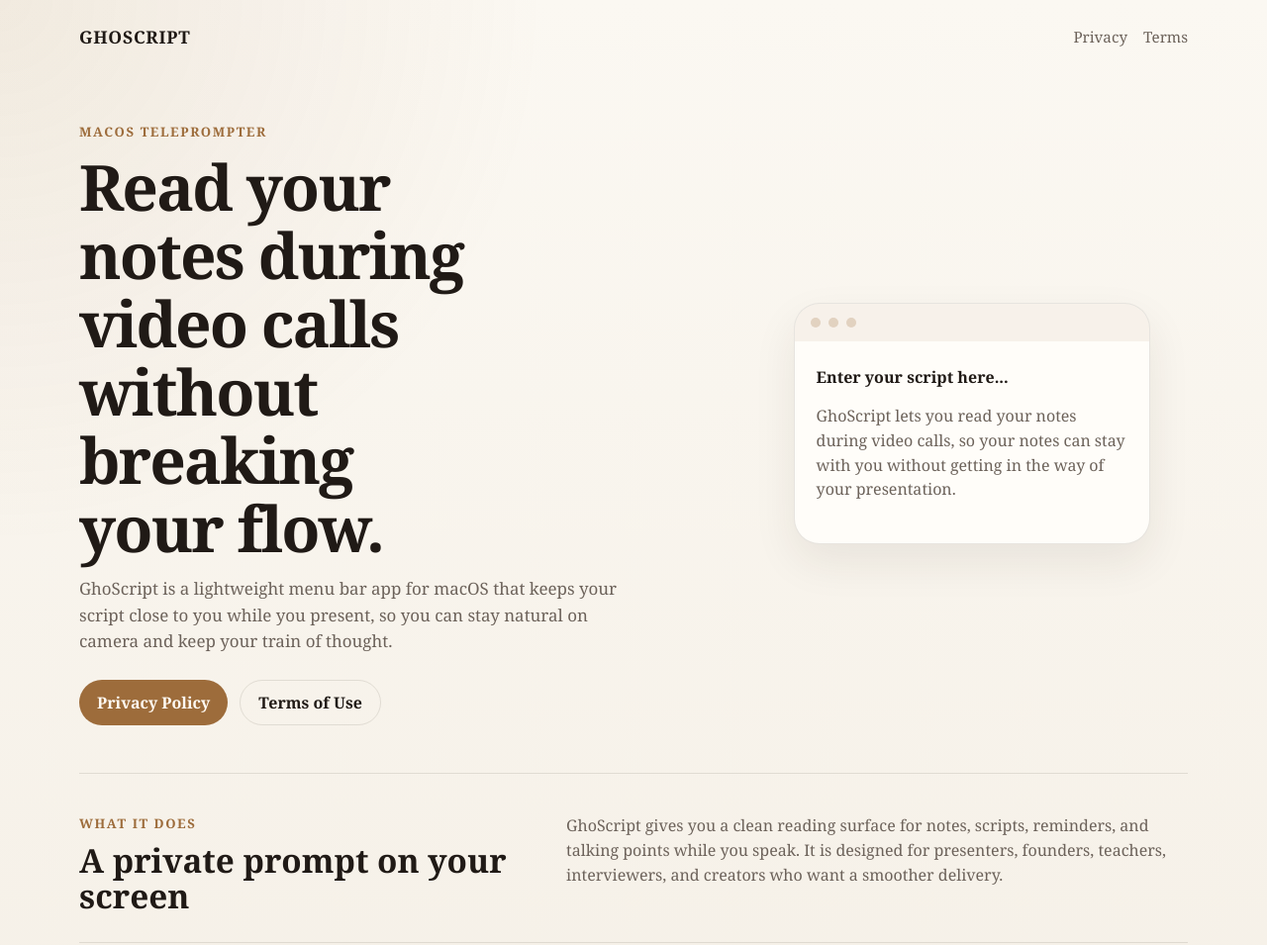
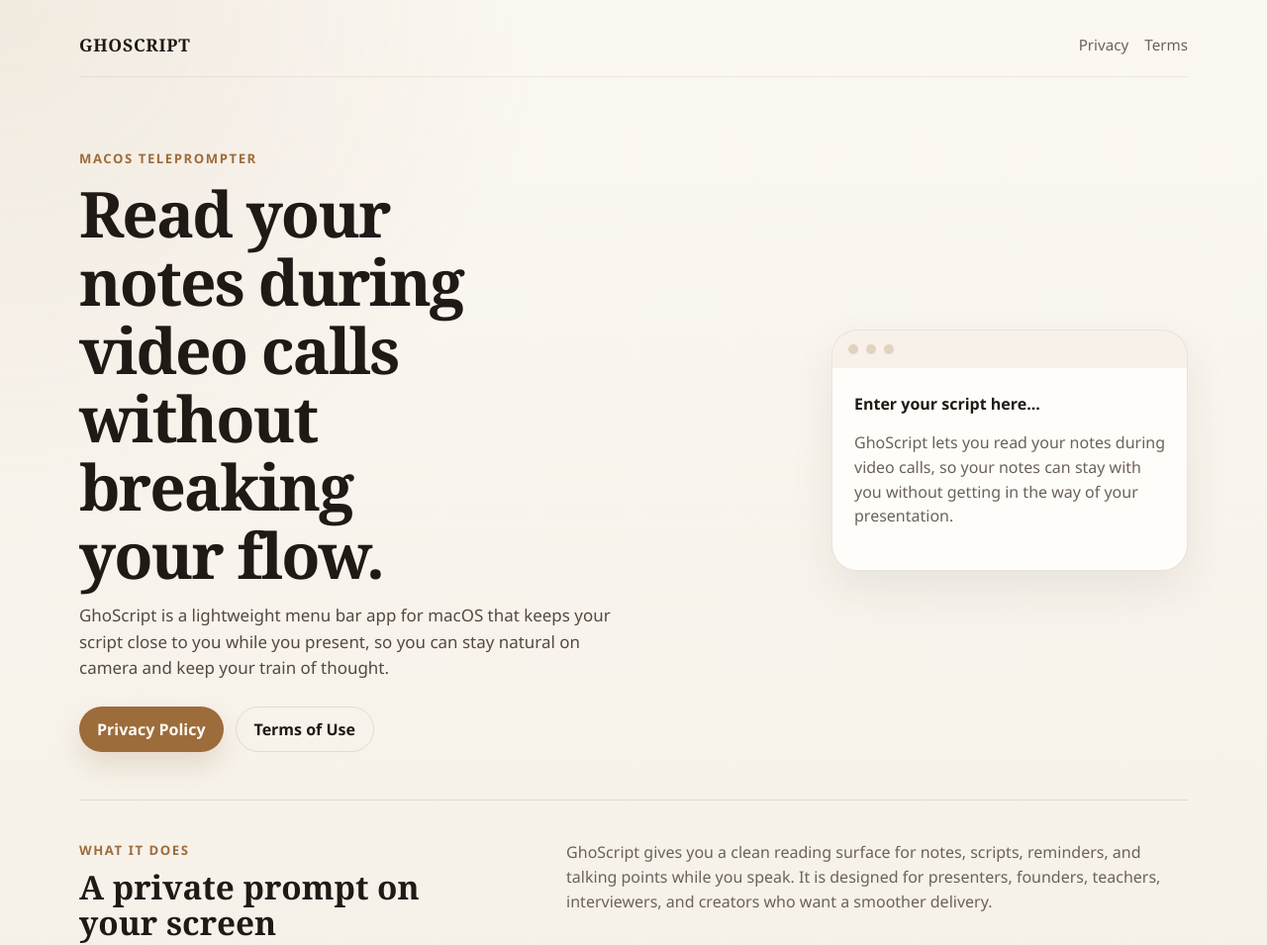
Before and after one commit to HiVannie/GhoScript-intro-website, a plain HTML site: page index.html in a window 1280 px wide. Shown: the top 955 px of the page at 99% size. Drawn offline with Linux system fonts and the light colour scheme.

Commit message:
Polish site typography and spacing

```diff
--- a/styles.css
+++ b/styles.css
@@ -20,7 +20,7 @@
   margin: 0;
   padding: 0;
   min-height: 100%;
-  font-family: Georgia, "Times New Roman", serif;
+  font-family: "Avenir Next", Avenir, "Segoe UI", sans-serif;
   color: var(--text);
   background:
     radial-gradient(circle at top left, rgba(157, 108, 59, 0.1), transparent 28%),
@@ -29,6 +29,10 @@
 
 body {
   line-height: 1.55;
+}
+
+main {
+  display: grid;
 }
 
 a {
@@ -52,6 +56,8 @@
 
 .site-header {
   margin-bottom: 28px;
+  padding: 8px 0 18px;
+  border-bottom: 1px solid rgba(62, 48, 35, 0.08);
 }
 
 .brand {
@@ -59,6 +65,7 @@
   font-weight: 700;
   letter-spacing: 0.04em;
   text-transform: uppercase;
+  font-family: Georgia, "Times New Roman", serif;
 }
 
 .site-nav,
@@ -69,11 +76,22 @@
   font-size: 0.95rem;
 }
 
+.site-nav a,
+.footer-links a {
+  transition: color 160ms ease;
+}
+
+.site-nav a:hover,
+.footer-links a:hover,
+.site-nav a[aria-current="page"] {
+  color: var(--text);
+}
+
 .card {
   background: var(--card);
   border: 1px solid var(--card-border);
   border-radius: 28px;
-  box-shadow: 0 24px 60px var(--shadow);
+  box-shadow: 0 18px 44px var(--shadow);
 }
 
 .hero {
@@ -99,6 +117,8 @@
 h2 {
   margin: 0 0 14px;
   line-height: 1.08;
+  font-family: Georgia, "Times New Roman", serif;
+  font-weight: 700;
 }
 
 h1 {
@@ -119,6 +139,7 @@
 .lede {
   max-width: 58ch;
   font-size: 1.06rem;
+  color: #544941;
 }
 
 .hero-links {
@@ -136,11 +157,16 @@
   padding: 0 18px;
   border-radius: 999px;
   font-weight: 600;
+  transition:
+    transform 160ms ease,
+    box-shadow 160ms ease,
+    border-color 160ms ease;
 }
 
 .button-primary {
   background: var(--accent);
   color: #fffaf3;
+  box-shadow: 0 14px 28px rgba(157, 108, 59, 0.18);
 }
 
 .button-secondary {
@@ -148,10 +174,18 @@
   border: 1px solid var(--line);
 }
 
+.button:hover {
+  transform: translateY(-1px);
+}
+
+.button-secondary:hover {
+  border-color: rgba(62, 48, 35, 0.22);
+}
+
 .hero-panel {
   display: flex;
   align-items: center;
-  justify-content: center;
+  justify-content: flex-end;
 }
 
 .mock-window {
@@ -184,6 +218,10 @@
 .mock-window-body p:first-child {
   color: var(--text);
   font-weight: 600;
+}
+
+.section-heading {
+  max-width: 24rem;
 }
 
 .info-section {
@@ -249,6 +287,7 @@
 
 .legal-card {
   padding: 32px;
+  background: rgba(255, 253, 249, 0.96);
 }
 
 .legal-card h2 {
@@ -283,13 +322,7 @@
     align-items: flex-start;
   }
 
-  .hero,
   .legal-card {
     padding: 22px;
   }
-
-  .hero {
-    padding-left: 0;
-    padding-right: 0;
-  }
 }
```
